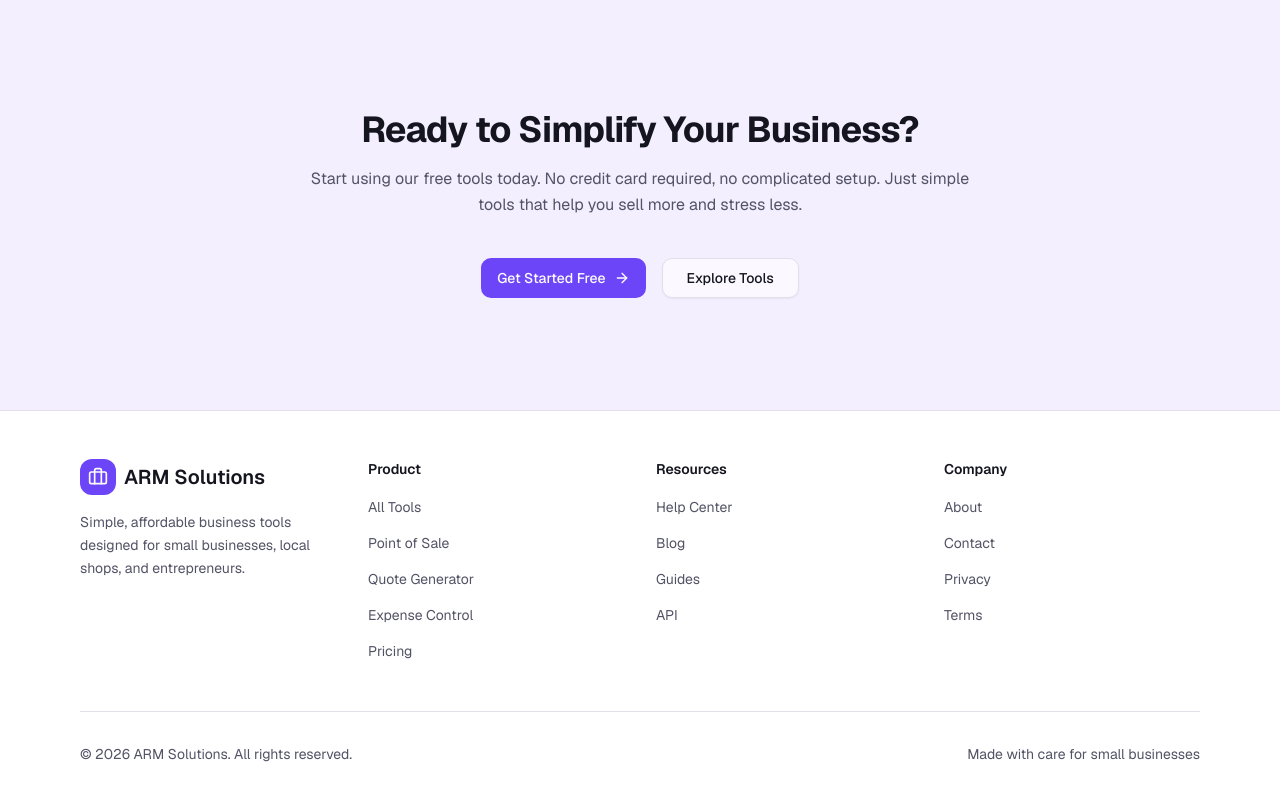
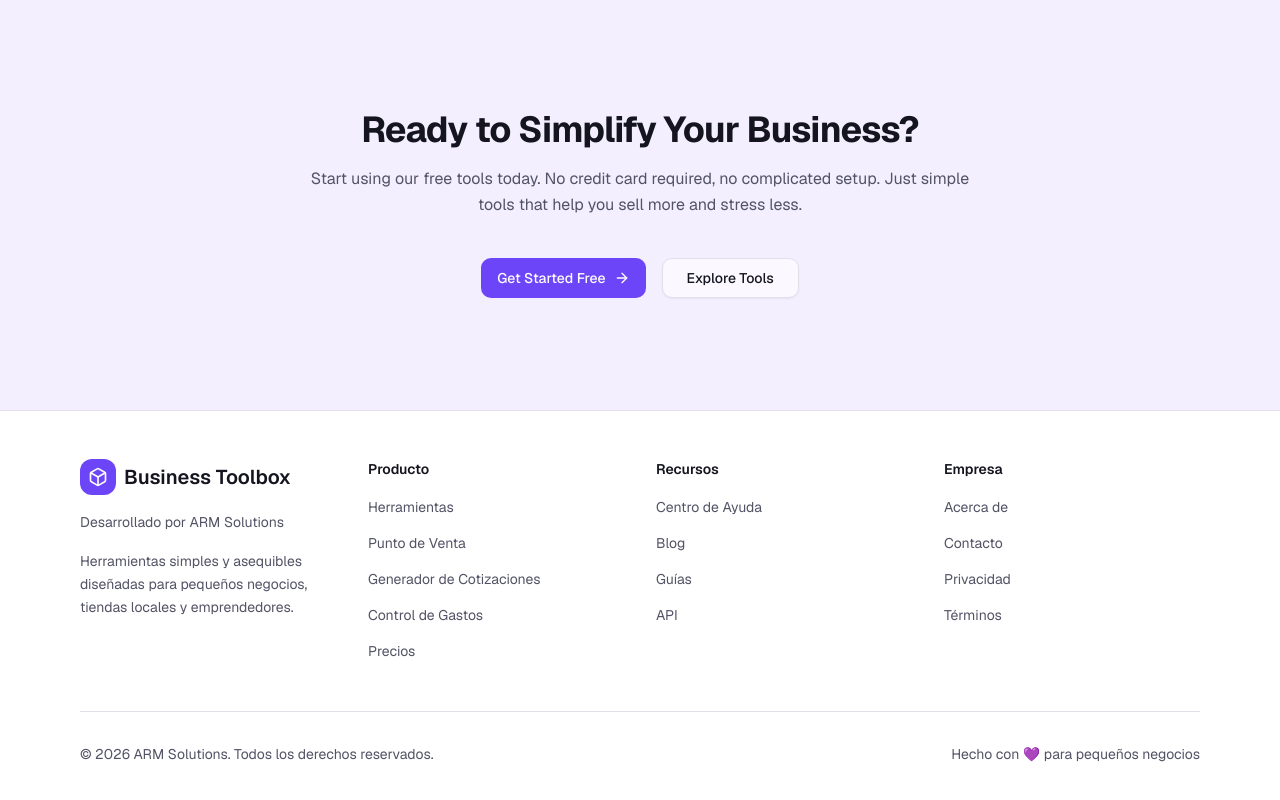
Before and after one commit to arm-code/business-toolbox, a Next.js app: page / in a window 1280 px wide. Shown: the part 3291-4091 px from the top of the page. Built offline with nearby package versions, Linux system fonts and the light colour scheme.

Commit message:
chore: updating footer

```diff
--- a/components/footer.tsx
+++ b/components/footer.tsx
@@ -1,25 +1,25 @@
 import Link from "next/link"
-import { Briefcase } from "lucide-react"
+import { Box, Briefcase } from "lucide-react"
 
 const footerLinks = {
     product: [
-        { href: "/tools", label: "All Tools" },
-        { href: "/tools/pos", label: "Point of Sale" },
-        { href: "/tools/quotes", label: "Quote Generator" },
-        { href: "/tools/expenses", label: "Expense Control" },
-        { href: "/pricing", label: "Pricing" },
+        { href: "/tools", label: "Herramientas" },
+        { href: "/tools/pos", label: "Punto de Venta" },
+        { href: "/tools/quotes", label: "Generador de Cotizaciones" },
+        { href: "/tools/expenses", label: "Control de Gastos" },
+        { href: "/pricing", label: "Precios" },
     ],
     resources: [
-        { href: "#", label: "Help Center" },
+        { href: "#", label: "Centro de Ayuda" },
         { href: "#", label: "Blog" },
-        { href: "#", label: "Guides" },
+        { href: "#", label: "Guías" },
         { href: "#", label: "API" },
     ],
     company: [
-        { href: "#", label: "About" },
-        { href: "#", label: "Contact" },
-        { href: "#", label: "Privacy" },
-        { href: "#", label: "Terms" },
+        { href: "#", label: "Acerca de" },
+        { href: "#", label: "Contacto" },
+        { href: "#", label: "Privacidad" },
+        { href: "#", label: "Términos" },
     ],
 }
 
@@ -32,18 +32,21 @@ export function Footer() {
                     <div className="space-y-4">
                         <Link href="/" className="flex items-center gap-2">
                             <div className="flex h-9 w-9 items-center justify-center rounded-lg bg-primary">
-                                <Briefcase className="h-5 w-5 text-primary-foreground" />
+                                <Box className="h-5 w-5 text-primary-foreground" />
                             </div>
-                            <span className="text-xl font-semibold">ARM Solutions</span>
+                            <span className="text-xl font-semibold">Business Toolbox</span>
                         </Link>
                         <p className="text-sm text-muted-foreground leading-relaxed">
-                            Simple, affordable business tools designed for small businesses, local shops, and entrepreneurs.
+                            Desarrollado por ARM Solutions
+                        </p>
+                        <p className="text-sm text-muted-foreground leading-relaxed">
+                            Herramientas simples y asequibles diseñadas para pequeños negocios, tiendas locales y emprendedores.
                         </p>
                     </div>
 
                     {/* Product Links */}
                     <div>
-                        <h3 className="mb-4 text-sm font-semibold">Product</h3>
+                        <h3 className="mb-4 text-sm font-semibold">Producto</h3>
                         <ul className="space-y-3">
                             {footerLinks.product.map((link) => (
                                 <li key={link.href}>
@@ -60,7 +63,7 @@ export function Footer() {
 
                     {/* Resources Links */}
                     <div>
-                        <h3 className="mb-4 text-sm font-semibold">Resources</h3>
+                        <h3 className="mb-4 text-sm font-semibold">Recursos</h3>
                         <ul className="space-y-3">
                             {footerLinks.resources.map((link, index) => (
                                 <li key={index}>
@@ -77,7 +80,7 @@ export function Footer() {
 
                     {/* Company Links */}
                     <div>
-                        <h3 className="mb-4 text-sm font-semibold">Company</h3>
+                        <h3 className="mb-4 text-sm font-semibold">Empresa</h3>
                         <ul className="space-y-3">
                             {footerLinks.company.map((link, index) => (
                                 <li key={index}>
@@ -95,10 +98,10 @@ export function Footer() {
 
                 <div className="mt-12 flex flex-col items-center justify-between gap-4 border-t border-border pt-8 md:flex-row">
                     <p className="text-sm text-muted-foreground">
-                        &copy; {new Date().getFullYear()} ARM Solutions. All rights reserved.
+                        &copy; {new Date().getFullYear()} ARM Solutions. Todos los derechos reservados.
                     </p>
                     <p className="text-sm text-muted-foreground">
-                        Made with care for small businesses
+                        Hecho con <span className="text-red-500">💜</span> para pequeños negocios
                     </p>
                 </div>
             </div>
```
